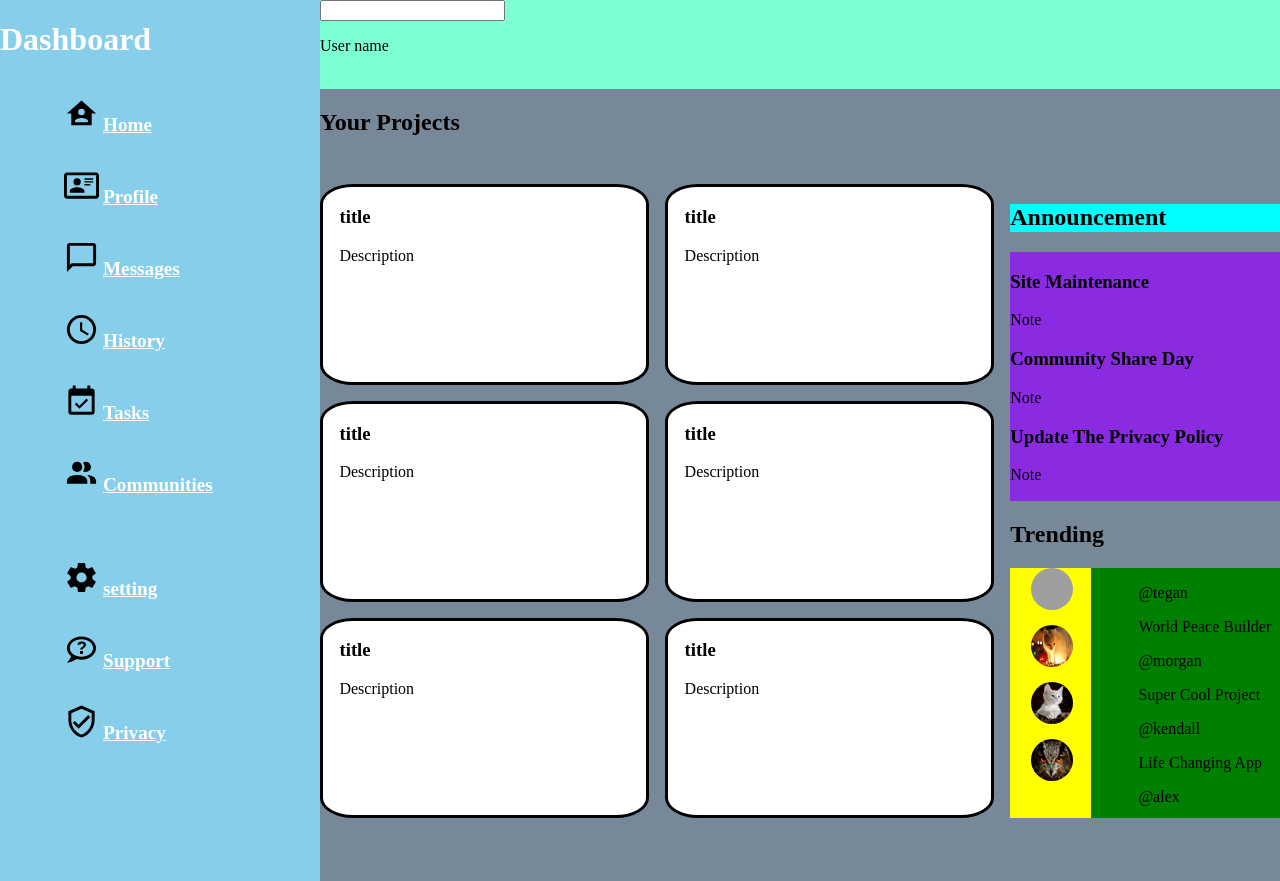
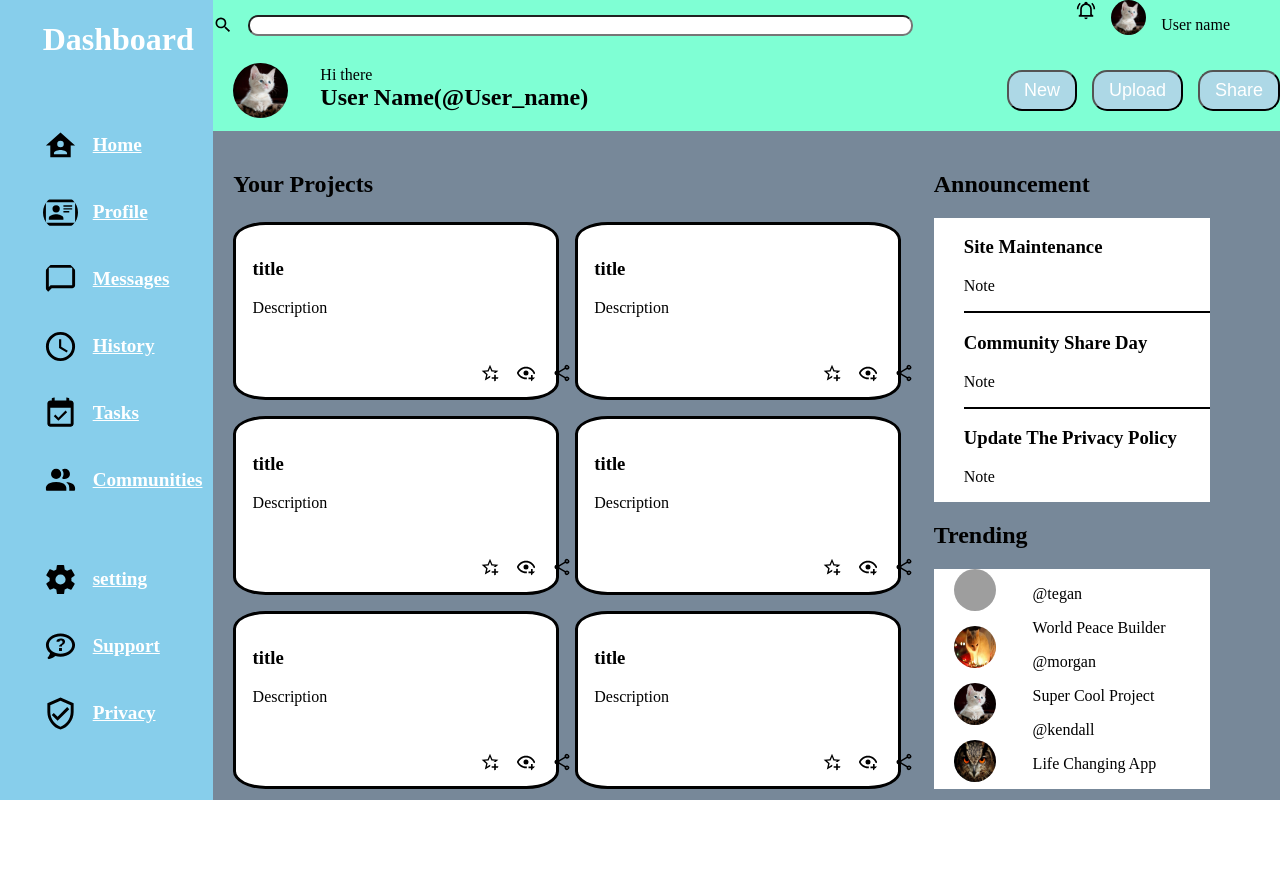
Before and after one commit to HaoRyou/Admin-Dashboard, a plain HTML site: page index.html in a window 1280 px wide. After the commit the page ends 800 px from the top, so only its background shows below. Drawn offline with Linux system fonts and the light colour scheme; grey boxes are pictures that could not be loaded.

Commit message:
modified: modifying the style.css and index.html creating additional div to group element. modifying the grid rows and columns.

```diff
--- a/index.html
+++ b/index.html
@@ -57,15 +57,35 @@
         </div>
         <div class="user_detail">
             <div class="user_part1">
-                <input type="text">
-                <img src="" alt="">
-                <img src="" alt="">
-                <p>User name</p>
+                <div class="Header">
+                    <div class="searchingbar">
+                        <img src="icon/Search.svg" width="20" height="20">
+                        <input type="text" size="80">
                     </div>
-            <div class="user_part2">
-                <img src="" alt="">
+                    <div class="searchingbar2">
+                        <img src="icon/bell.svg" width="20" height="20">
+                        <img src="image/pexels-pixabay-45201.jpg" width="35" height="35">
+                        <p style="display: inline;">User name</p>
+                    </div>
+                </div>
 
             </div>
+            <div class="user_part">
+                <div class="user_part2">
+                    <img src="image/pexels-pixabay-45201.jpg" width="55" height="55">
+                    <div>
+                        <p>Hi there</p>
+                        <h2>User Name(@User_name)</h2>
+                    </div>
+
+                </div>
+                <div class="user_button">
+                    <button type="button">New</button>
+                    <button type="button">Upload</button>
+                    <button type="button">Share</button>
+                </div>
+            </div>
+
 
         </div>
         <div class="Project_list">
@@ -73,50 +93,80 @@
             <div class="project">
 
                 <div class="detail">
+                    <div>
                         <h3>title</h3>
                         <p>Description</p>
-                    <div>
-                        <img src="" alt=""><img src="" alt=""><img src="" alt="">
+                    </div>
+
+                    <div class="detail_icon">
+                        <img src="icon/favorite.svg">
+                        <img src="icon/later.svg">
+                        <img src="icon/share.svg">
                     </div>
                 </div>
 
                 <div class="detail">
+                    <div>
                         <h3>title</h3>
                         <p>Description</p>
-                    <div>
-                        <img src="" alt=""><img src="" alt=""><img src="" alt="">
+                    </div>
+
+                    <div class="detail_icon">
+                        <img src="icon/favorite.svg">
+                        <img src="icon/later.svg">
+                        <img src="icon/share.svg">
                     </div>
                 </div>
 
                 <div class="detail">
+                    <div>
                         <h3>title</h3>
                         <p>Description</p>
-                    <div>
-                        <img src="" alt=""><img src="" alt=""><img src="" alt="">
+                    </div>
+
+                    <div class="detail_icon">
+                        <img src="icon/favorite.svg">
+                        <img src="icon/later.svg">
+                        <img src="icon/share.svg">
                     </div>
                 </div>
 
                 <div class="detail">
+                    <div>
                         <h3>title</h3>
                         <p>Description</p>
-                    <div>
-                        <img src="" alt=""><img src="" alt=""><img src="" alt="">
+                    </div>
+
+                    <div class="detail_icon">
+                        <img src="icon/favorite.svg">
+                        <img src="icon/later.svg">
+                        <img src="icon/share.svg">
                     </div>
                 </div>
 
                 <div class="detail">
+                    <div>
                         <h3>title</h3>
                         <p>Description</p>
-                    <div>
-                        <img src="" alt=""><img src="" alt=""><img src="" alt="">
+                    </div>
+
+                    <div class="detail_icon">
+                        <img src="icon/favorite.svg">
+                        <img src="icon/later.svg">
+                        <img src="icon/share.svg">
                     </div>
                 </div>
 
                 <div class="detail">
+                    <div>
                         <h3>title</h3>
                         <p>Description</p>
-                    <div>
-                        <img src="" alt=""><img src="" alt=""><img src="" alt="">
+                    </div>
+
+                    <div class="detail_icon">
+                        <img src="icon/favorite.svg">
+                        <img src="icon/later.svg">
+                        <img src="icon/share.svg">
                     </div>
                 </div>
             </div>
@@ -125,11 +175,11 @@
                 <div class="announcement">
                     <h2>Announcement</h2>
                     <div class="announcement_in">
-                        <div>
+                        <div class="first2">
                             <h3>Site Maintenance</h3>
                             <p>Note</p>
                         </div>
-                        <div>
+                        <div class="first2">
                             <h3>Community Share Day</h3>
                             <p>Note</p>
                         </div>
--- a/style.css
+++ b/style.css
@@ -2,12 +2,14 @@ body,
 html {
   height: 100%;
   margin: 0;
+  padding: 0;
+  overflow: hidden;
 }
 
 .main_container{
     display: grid;
     height: 100%;
-    grid-template-columns: 1fr 3fr;
+    grid-template-columns: 1fr 5fr;
     grid-template-rows: 1fr 3fr;
 }
 
@@ -21,13 +23,19 @@ html {
     gap: 32px;
 }
 
-.side_part1{
+.side_part1, h1{
     display: flex;
     flex-direction: column;
     align-items: start;
     padding-left: 20%;
-    margin-top: -32px;
     overflow: hidden;
+}
+
+.side_part1 p, .side_part2 p{
+    display: flex;
+    gap: 15px;
+    justify-content: center;
+    align-items: center;
 }
 
 .side_part2{
@@ -36,7 +44,6 @@ html {
     align-items: start;
     padding-left: 20%;
     overflow: hidden;
-    margin-bottom: -32px;
 }
 
 a{
@@ -56,9 +63,9 @@ a{
     grid-area: 2/2/3/3;
     background-color: lightslategray;
     display: grid;
-    grid-template-columns: 5fr 2fr ;
-    grid-template-rows: 10% 80% ;
-    gap: 16px;
+    grid-template-columns: 65%;
+    grid-template-rows: 10% 80%;
+    padding: 20px;
 }
 
 .project{
@@ -77,12 +84,70 @@ a{
     border-radius: 10%;
     align-items: start;
     padding-left: 5%;
+
+    display: flex;
+    flex-direction: column;
+    justify-content: space-around;
+}
+
+.Header{
+    display: flex;
+   justify-content: space-between;
+    align-items: center;
+    align-content: center;
+    gap: 25px;
+}
+
+.user_part{
+    display: flex;
+    justify-content: space-between;
+}
+
+.user_part2{
+    display: flex;
+    align-items: center;
+    gap: 32px;
+    padding-left: 20px;
+}
+.user_part2 div p{
+    margin-bottom: -20px;
+}
+
+.user_button{
+    display: flex;
+    align-items: center;
+    gap: 15px;
+
+}
+
+.user_button button{
+    color: white;
+    border-radius: 15px;
+    background-color: lightblue;
+    font-size: large;
+    padding-top: 8px;
+    padding-bottom: 8px;
+    padding-left: 15px;
+    padding-right: 15px;
+}
+
+input{
+    border-radius: 10px;
+}
+
+.detail_icon{
+    margin-left: 75%;
+    display: flex;
+    gap: 16px;
+    resize: both;
+
 }
 
 .project_part2{
-    grid-area: 2/2/3/3;
+    grid-area: 1/3/3/4;
     display: grid;
     grid-template-rows: 1fr 1fr;
+    padding-right: 50px;
 }
 .announcement{
     grid-area: 1/1/2/1;
@@ -90,15 +155,19 @@ a{
 }
 .announcement h2 {
     grid-area: 1/1/2/3;
-    background-color: aqua;
 
 }
 .announcement_in{
     grid-area: 2/1/3/3;
+    padding-left: 30px;
+    background-color: white;
 
-    background-color: blueviolet;
 }
 
+
+.announcement_in .first2{
+    border-bottom: 2px solid black;
+}
 
 
 .trending{
@@ -110,23 +179,22 @@ a{
     display: grid;
     grid-template-columns: 3fr 7fr;
     column-count: 2;
+    background-color: white;
 }
 
 .icon{
     grid-area: 1/1/2/2;
     padding-left: 25%;
-    background-color: yellow;
     display: flex;
     flex-direction: column;
     gap: 15px;
 }
 .accounts{
     grid-area: 1/2/2/3;
-    padding-left: 25%;
-    background-color: green;
+    padding-left: 1rem;
 }
 
-.icon img{
+.icon img, div img{
     border-radius: 50%;
 }
 
@@ -139,3 +207,16 @@ p img{
     width: 35px;
     height: 35px;
 }
+
+.detail div img{
+    width: 20px;
+    height: 20px;
+}
+
+.searchingbar, .searchingbar2{
+    display: flex;
+    gap: 15px;
+    padding-right: 50px;
+    justify-items: center;
+    justify-content: center;
+}
```
Lines whose indentation alone changed are shown as unchanged.
